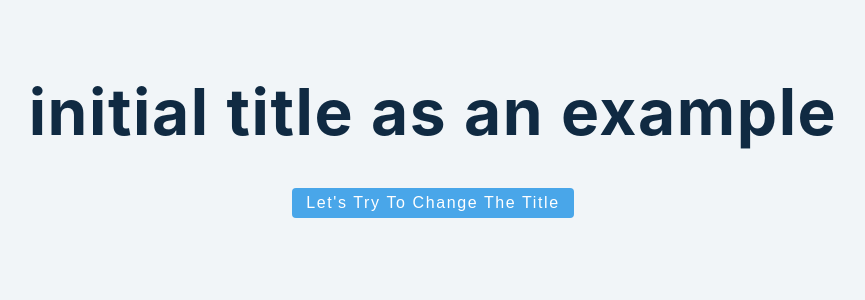
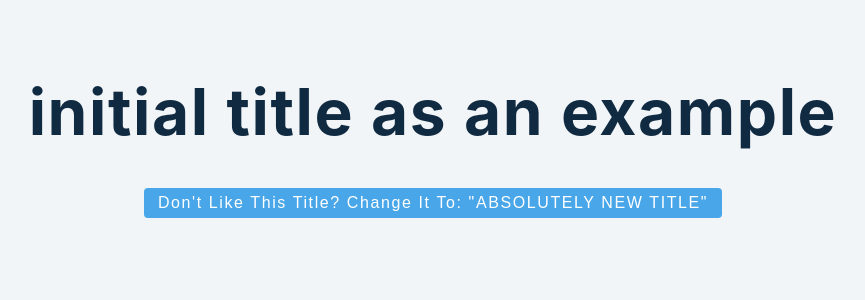
Before and after one commit to ILopatenko/react1, a React (Create React App) app: page / in a window 1280 px wide. Shown: the top 300 px of the page, without its empty margins (207-1072 px from the left). Built offline with nearby package versions, Linux system fonts and the light colour scheme.

Commit message:
Change a text at button

```diff
--- a/src/tutorial/1-useState/setup/2-useState-basics.js
+++ b/src/tutorial/1-useState/setup/2-useState-basics.js
@@ -20,7 +20,7 @@ const UseStateBasics = () => {
 
   return <React.Fragment>
     <h1>{text}</h1>
-    <button className="btn" onClick={handleClick}> Let's try to change the title</button>
+    <button className="btn" onClick={handleClick}> Don't like this title? Change it to: "{text !== initialTitle ? initialTitle : newTitle}"</button>
     </React.Fragment>
 };
 
```
